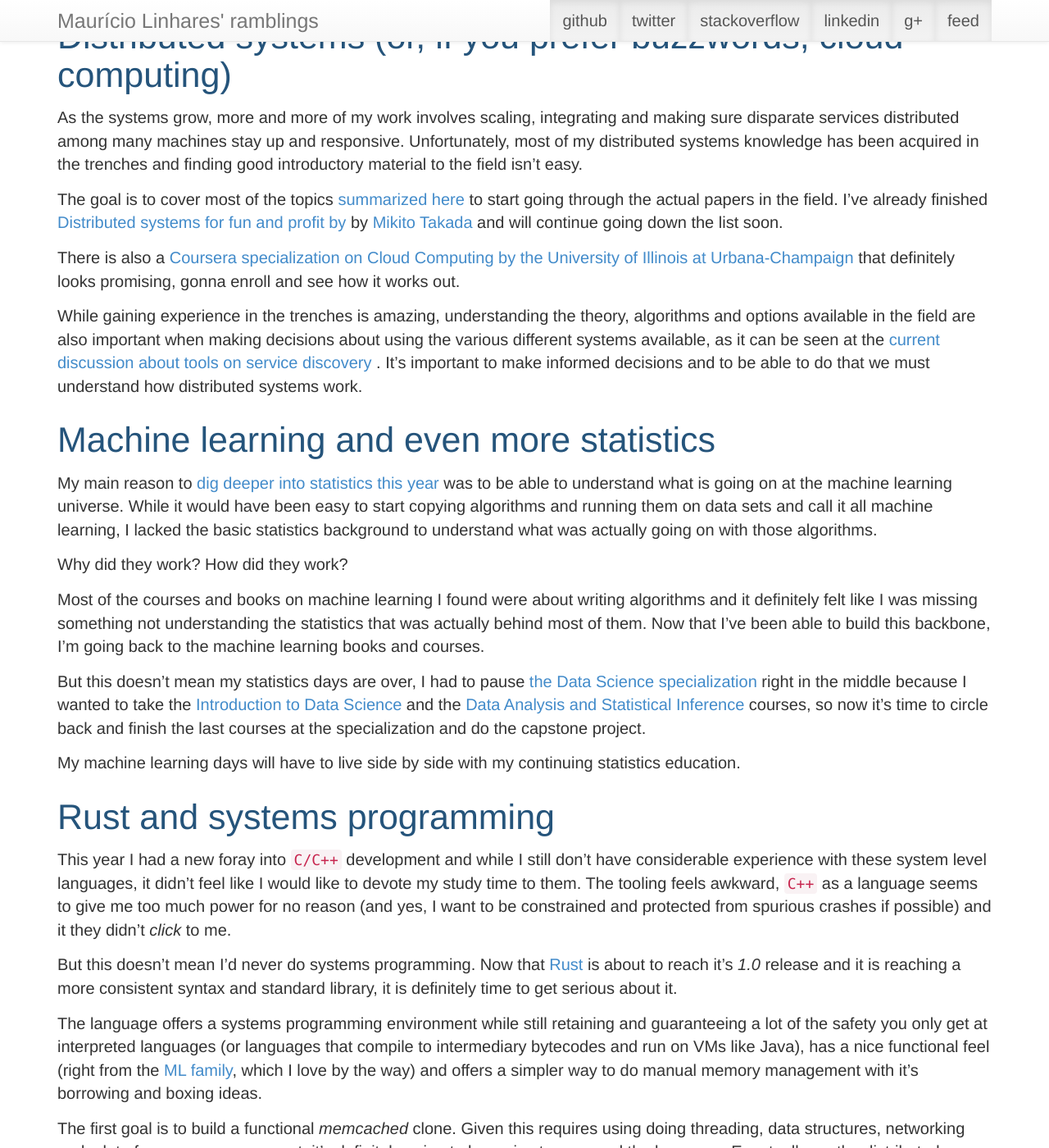
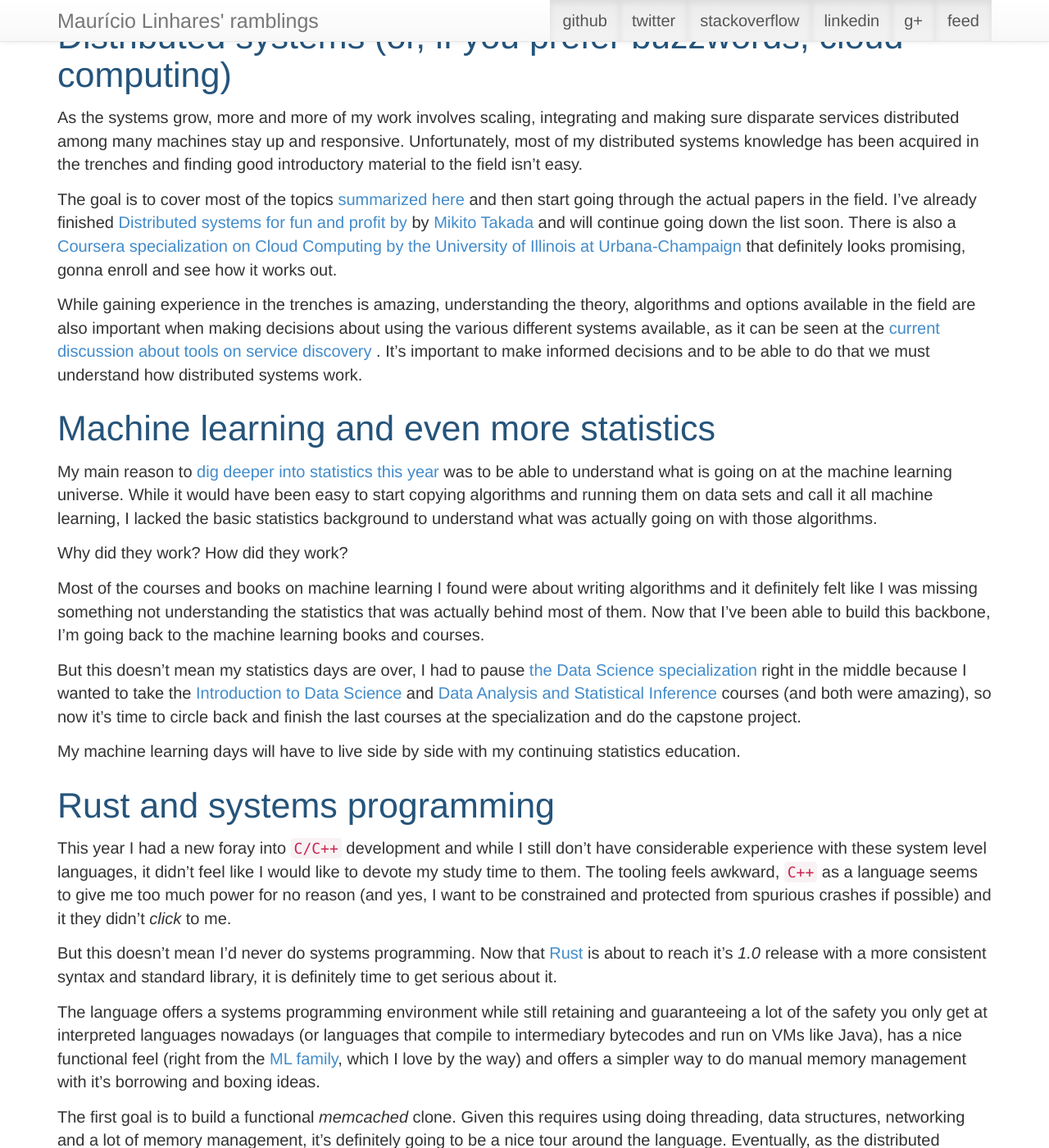
Before and after one commit to mauricio/mauricio.github.com, a Jekyll site: the page built from _posts/2014-12-25-technology-to-learn-for-2015.md, in a window 1280 px wide and 1400 px high, scrolled down 352 px. Shown: the whole window at 82% size. Built offline with Jekyll 4.4.1, drawn with Linux system fonts in a browser that asks for light colours; comment, search, counter and statistics services are not loaded; some of the changed text lies outside the part shown.

Commit message:
Fixing a bunch of typos and changes

```diff
--- a/_posts/2014-12-25-technology-to-learn-for-2015.md
+++ b/_posts/2014-12-25-technology-to-learn-for-2015.md
@@ -9,15 +9,13 @@ tags:
 
 I don't usually plan years in advance or try to predict what I'm going to learn as work and life priorities change over time, but my goal of building a strong statistics background over 2014 has definitely worked out exactly because I decided to focus on doing it instead of trying to do a lot of different unrelated stuff throughout the year.
 
-With 2015 at the door, I think it's time to define what kind of stuff I will be focusing on to keep up the pace.
+With 2015 right at the door, I think it's time to define what kind of stuff I will be focusing on to keep up the pace.
 
 ## Distributed systems (or, if you prefer buzzwords, cloud computing)
 
 As the systems grow, more and more of my work involves scaling, integrating and making sure disparate services distributed among many machines stay up and responsive. Unfortunately, most of my distributed systems knowledge has been acquired in the trenches and finding good introductory material to the field isn't easy.
 
-The goal is to cover most of the topics [summarized here](http://the-paper-trail.org/blog/distributed-systems-theory-for-the-distributed-systems-engineer/) to start going through the actual papers in the field. I've already finished [Distributed systems for fun and profit by ](http://book.mixu.net/distsys/) by [Mikito Takada](https://twitter.com/mikitotakada) and will continue going down the list soon.
-
-There is also a [Coursera specialization on Cloud Computing by the University of Illinois at Urbana-Champaign](https://www.coursera.org/specialization/cloudcomputing/19) that definitely looks promising, gonna enroll and see how it works out.
+The goal is to cover most of the topics [summarized here](http://the-paper-trail.org/blog/distributed-systems-theory-for-the-distributed-systems-engineer/) and then start going through the actual papers in the field. I've already finished [Distributed systems for fun and profit by ](http://book.mixu.net/distsys/) by [Mikito Takada](https://twitter.com/mikitotakada) and will continue going down the list soon. There is also a [Coursera specialization on Cloud Computing by the University of Illinois at Urbana-Champaign](https://www.coursera.org/specialization/cloudcomputing/19) that definitely looks promising, gonna enroll and see how it works out.
 
 While gaining experience in the trenches is amazing, understanding the theory, algorithms and options available in the field are also important when making decisions about using the various different systems available, as it can be seen at the [current discussion about tools on service discovery ](https://www.knewton.com/tech/blog/2014/12/eureka-shouldnt-use-zookeeper-service-discovery/). It's important to make informed decisions and to be able to do that we must understand how distributed systems work.
 
@@ -29,7 +27,7 @@ Why did they work? How did they work?
 
 Most of the courses and books on machine learning I found were about writing algorithms and it definitely felt like I was missing something not understanding the statistics that was actually behind most of them. Now that I've been able to build this backbone, I'm going back to the machine learning books and courses.
 
-But this doesn't mean my statistics days are over, I had to pause [the Data Science specialization](https://www.coursera.org/specialization/jhudatascience/1) right in the middle because I wanted to take the [Introduction to Data Science](https://www.coursera.org/course/datasci) and the [Data Analysis and Statistical Inference](https://www.coursera.org/course/statistics) courses, so now it's time to circle back and finish the last courses at the specialization and do the capstone project.
+But this doesn't mean my statistics days are over, I had to pause [the Data Science specialization](https://www.coursera.org/specialization/jhudatascience/1) right in the middle because I wanted to take the [Introduction to Data Science](https://www.coursera.org/course/datasci) and [Data Analysis and Statistical Inference](https://www.coursera.org/course/statistics) courses (and both were amazing), so now it's time to circle back and finish the last courses at the specialization and do the capstone project.
 
 My machine learning days will have to live side by side with my continuing statistics education.
 
@@ -37,9 +35,9 @@ My machine learning days will have to live side by side with my continuing stati
 
 This year I had a new foray into `C/C++` development and while I still don't have considerable experience with these system level languages, it didn't feel like I would like to devote my study time to them. The tooling feels awkward, `C++` as a language seems to give me too much power for no reason (and yes, I want to be constrained and protected from spurious crashes if possible) and it they didn't _click_ to me.
 
-But this doesn't mean I'd never do systems programming. Now that [Rust](http://www.rust-lang.org/) is about to reach it's *1.0* release and it is reaching a more consistent syntax and standard library, it is definitely time to get serious about it.
+But this doesn't mean I'd never do systems programming. Now that [Rust](http://www.rust-lang.org/) is about to reach it's *1.0* release with a more consistent syntax and standard library, it is definitely time to get serious about it.
 
-The language offers a systems programming environment while still retaining and guaranteeing a lot of the safety you only get at interpreted languages (or languages that compile to intermediary bytecodes and run on VMs like Java), has a nice functional feel (right from the [ML family](http://en.wikipedia.org/wiki/ML_%28programming_language%29), which I love by the way) and offers a simpler way to do manual memory management with it's borrowing and boxing ideas.
+The language offers a systems programming environment while still retaining and guaranteeing a lot of the safety you only get at interpreted languages nowadays (or languages that compile to intermediary bytecodes and run on VMs like Java), has a nice functional feel (right from the [ML family](http://en.wikipedia.org/wiki/ML_%28programming_language%29), which I love by the way) and offers a simpler way to do manual memory management with it's borrowing and boxing ideas.
 
 The first goal is to build a functional *memcached* clone. Given this requires using doing threading, data structures, networking and a lot of memory management, it's definitely going to be a nice tour around the language. Eventually, as the distributed systems education progresses, this *memcached* clone will become a [CRDTs server](http://en.wikipedia.org/wiki/Conflict-free_replicated_data_type) so I can get some of this distributed systems knowledge out there. Given there aren't that many `CRDT` server solutions out there, this might definitely become an actual and useful project in the long run.
 
```
